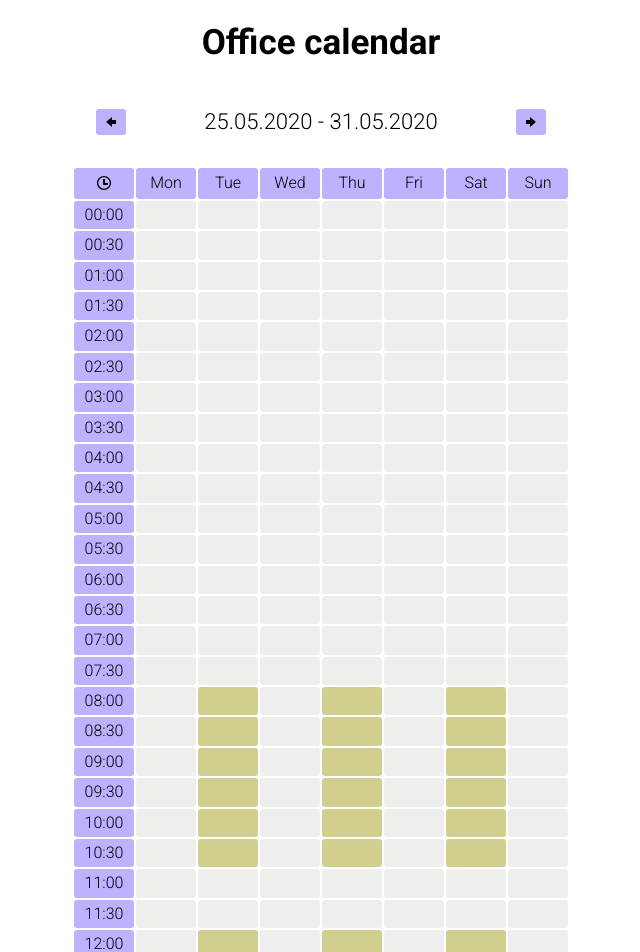
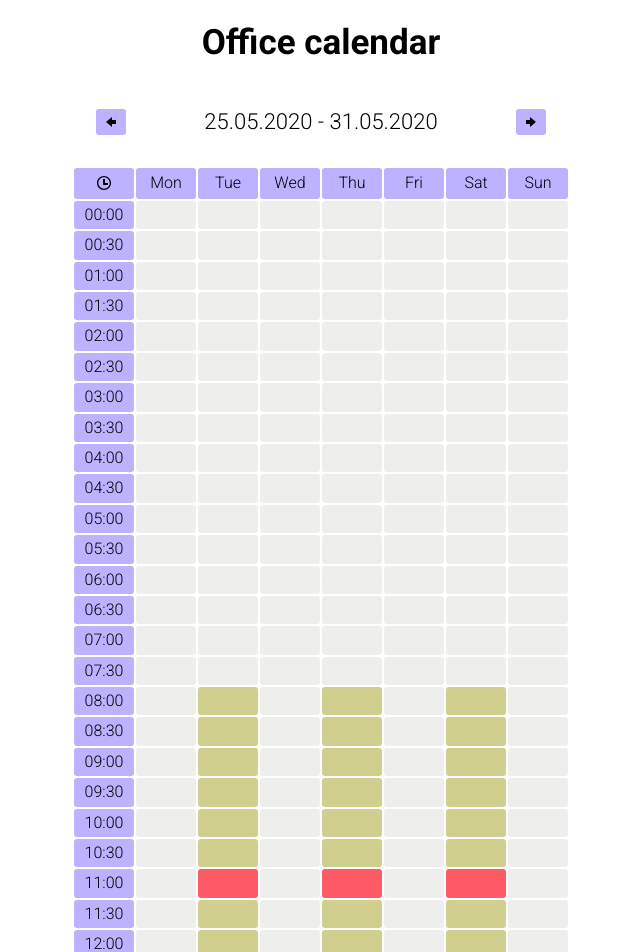
Before and after one commit to dsvjetl/office-calendar, a Vue app: page / in a window 1280 px wide. Shown: the top 952 px of the page, without its empty margins (319-959 px from the left). Built offline with nearby package versions, Linux system fonts and the light colour scheme.

Commit message:
implement break hours colors

```diff
--- a/src/components/elements/TimeSlot.vue
+++ b/src/components/elements/TimeSlot.vue
@@ -2,7 +2,10 @@
   <td
     class="coTimeSlot"
     @click="handleClick"
-    :class="[{'isPast': isNotWorking}]"
+    :class="[
+      {'isPast': isNotWorking},
+      {'isBreak': (isEvenDayBreak || isOddDayBreak)}
+    ]"
   >
   </td>
 </template>
@@ -56,11 +59,13 @@
       alert(message);
     }
 
-    public get isNotWorking() {
+    public get isNotWorking(): boolean {
       return this.isTimePast
         || this.isNotWorkingTime
         || this.isEvenDayBreak
-        || this.isOddDayBreak;
+        || this.isOddDayBreak
+        || this.isSunday
+        || this.isNotWorkingSaturday;
     }
 
     private get startingDay(): any {
@@ -77,7 +82,7 @@
     }
 
     private get isDayEven(): boolean {
-      return this.currentDay.isoWeekday() % 2 === 0;
+      return this.currentDay.date() % 2 === 0;
     }
 
     private get isEvenDayBreak(): boolean {
@@ -86,8 +91,12 @@
       }
 
       const slotHour: number = this.timePeriodProp[0];
+      const slotMinute: number = this.timePeriodProp[1];
 
-      return slotHour === this.evenDay.breakStart.hour;
+      return slotHour === this.evenDay.breakStart.hour
+        && slotMinute !== 30
+        && !this.isSunday
+        && !this.isNotWorkingSaturday;
     }
 
     private get isOddDayBreak(): boolean {
@@ -96,8 +105,20 @@
       }
 
       const slotHour: number = this.timePeriodProp[0];
+      const slotMinute: number = this.timePeriodProp[1];
 
-      return slotHour === this.oddDay.breakStart.hour;
+      return slotHour === this.oddDay.breakStart.hour
+        && slotMinute !== 30
+        && !this.isSunday
+        && !this.isNotWorkingSaturday;
+    }
+
+    private get isSunday() {
+      return this.dayProp === 7;
+    }
+
+    private get isNotWorkingSaturday() {
+      return !this.isDayEven && this.dayProp === 6;
     }
 
     private get isNotWorkingTime(): boolean {
@@ -146,5 +167,10 @@
       pointer-events: none;
       background-color: lighten($primary-bg, 10);
     }
+
+    &.isBreak {
+      pointer-events: none;
+      background-color: $break;
+    }
   }
 </style>
```
